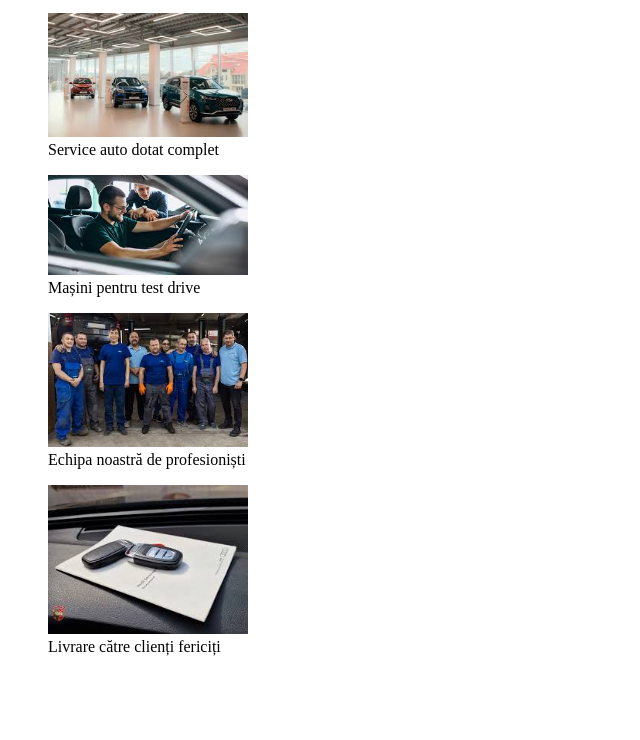
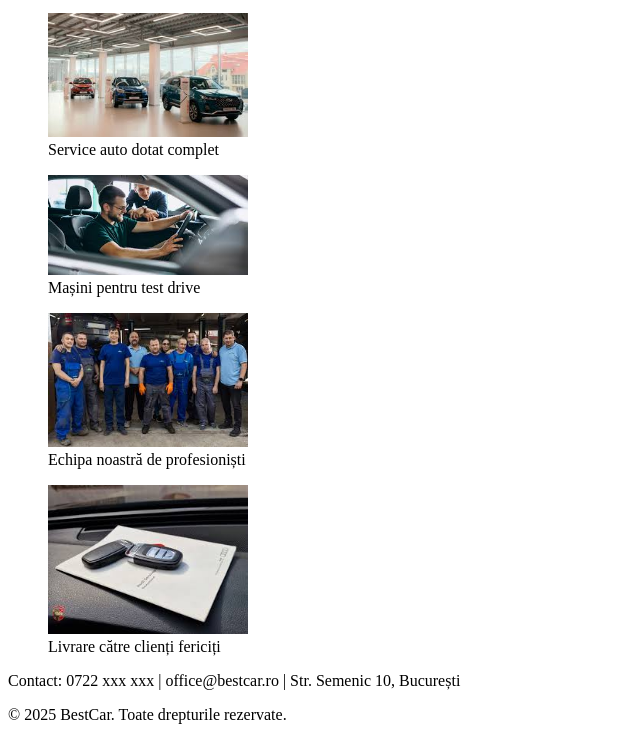
Before and after one commit to AlinaB868/Proiect, a plain HTML site: page galerie.html in a window 1280 px wide. Shown: the part 518-1258 px from the top of the page, without its empty margins (0-640 px from the left). Before the commit the page ends 1190 px from the top, so only its background shows below. Drawn offline with Linux system fonts and the light colour scheme.

Commit message:
Am adaugat footer la galerie

```diff
--- a/galerie.html
+++ b/galerie.html
@@ -62,5 +62,11 @@
         <figcaption>Livrare către clienți fericiți</figcaption>
       </figure>
     </section>
+    <footer>
+      <p>
+        Contact: 0722 xxx xxx | office@bestcar.ro | Str. Semenic 10, București
+      </p>
+      <p>&copy; 2025 BestCar. Toate drepturile rezervate.</p>
+    </footer>
   </body>
 </html>
```
